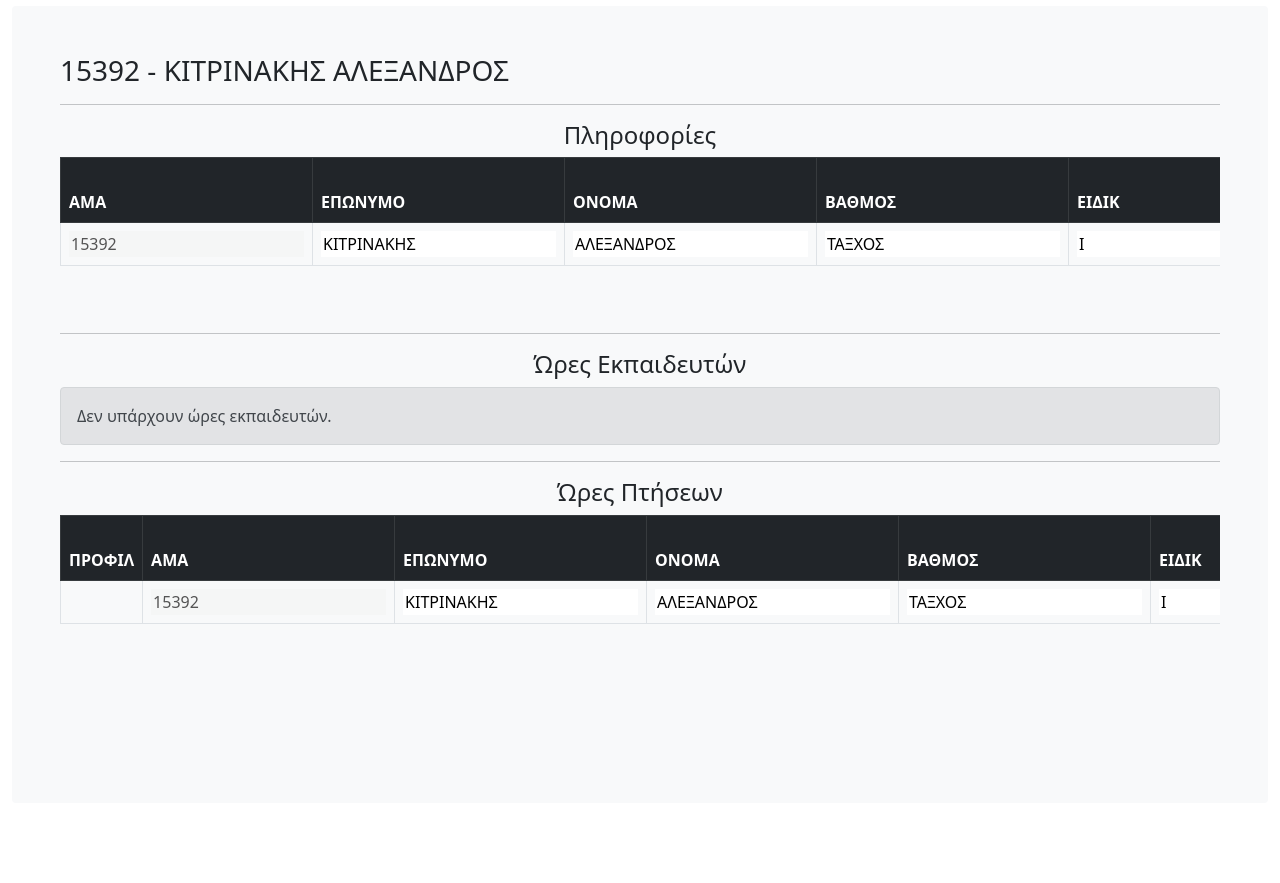
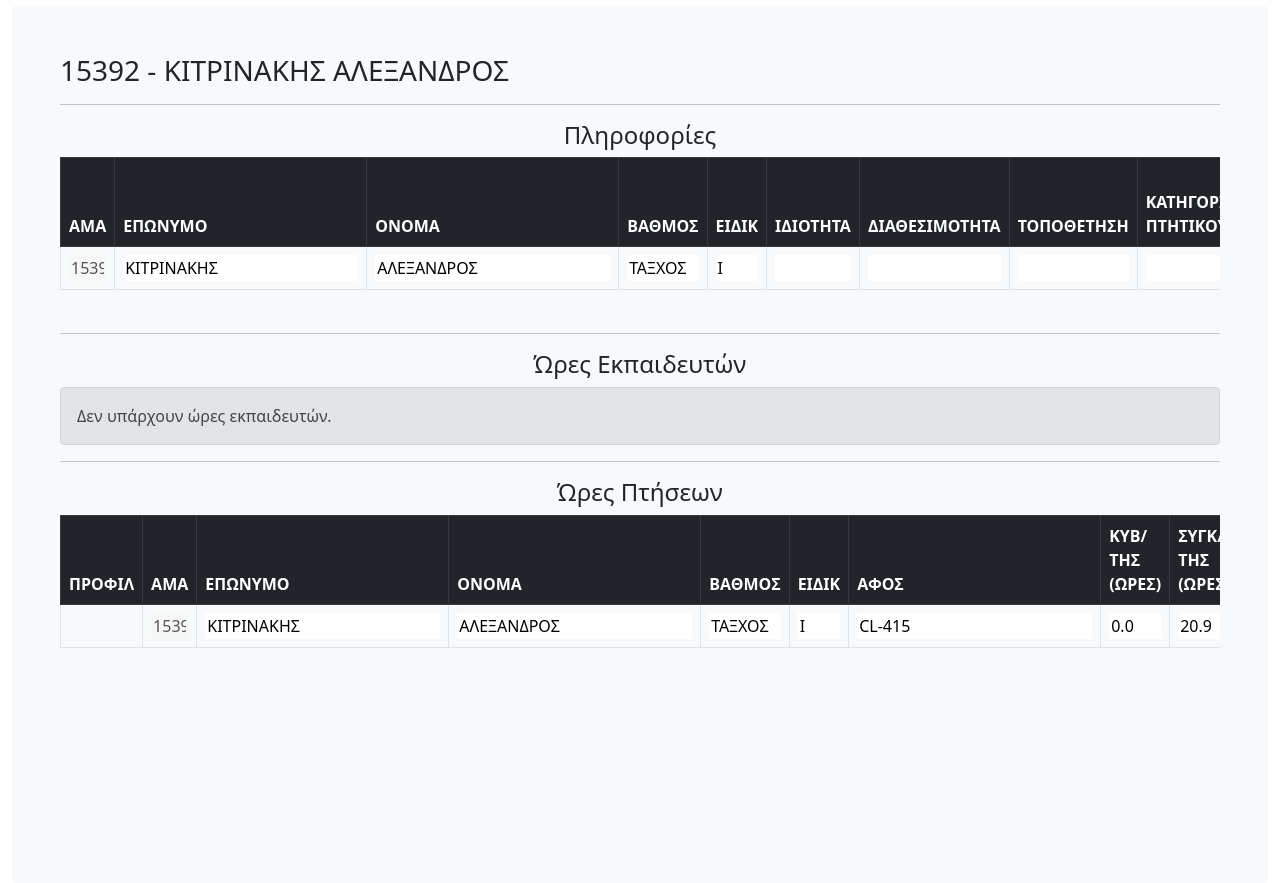
Before and after one commit to mCharatz/HAF-FlightOffice-AircraftManager, a Django app: page /profile/15392/ in a window 1280 px wide. Shown: the part 66-949 px from the top of the page. Before the commit the page ends 690 px from the top, so only its background shows below. Run offline with Django 3.2, Linux system fonts and the light colour scheme; data comes from the database, SQL or seed files in the repository; both versions use the stored data as it was after the commit; some libraries are stand-ins or nearby versions.

Commit message:
fix pilot page tables

```diff
--- a/HAF_113_Scheduler/core/templates/core/airman_profile.html
+++ b/HAF_113_Scheduler/core/templates/core/airman_profile.html
@@ -24,17 +24,17 @@
     </thead>
     <tbody >
         <tr>
-          <td><input type="text" id="asma" name="asma" value={{pilot.asma}} disabled></td>
+          <td><input style="width:100%" type="text" id="asma" name="asma" value={{pilot.asma}} disabled></td>
           <td><input type="text" id="lastname" name="lastname" value={{pilot.lastname}}></td>
           <td><input type="text" id="name" name="name" value={{pilot.firstname}}></td>
-          <td><input type="text" id="rank" name="rank" value={{pilot.rank}}></td>
-          <td><input type="text" id="eidikotita" name="eidikotita" value={{pilot.eidikotita}}></td>
-          <td><input type="text" id="idiotita" name="idiotita" value={{pilot.idiotita}}></td>
-          <td><input type="text" id="diathesimotita" name="diathesimotita" value={{pilot.availability}}></td>
-          <td><input type="text" id="topothetisi" name="topothetisi" value={{pilot.topothetisi}}></td>
-          <td><input type="text" id="katigoria_ptitikou" name="katigoria_ptitikou" value={{pilot.katigoria_ptitikou}}></td>
-          <td><input type="text" id="monada_ekdosis_ptitikou" name="monada_ekdosis_ptitikou" value={{pilot.monada_ekdosis_ptitikou}}></td>
-          <td><input type="text" id="geniko_synolo_oron" name="geniko_synolo_oron" value={{pilot.geniko_synolo_oron}}></td>
+          <td><input style="width:100%" type="text" id="rank" name="rank" value={{pilot.rank}}></td>
+          <td><input style="width:100%" type="text" id="eidikotita" name="eidikotita" value={{pilot.eidikotita}}></td>
+          <td><input style="width:100%" type="text" id="idiotita" name="idiotita" value={{pilot.idiotita}}></td>
+          <td><input style="width:100%" type="text" id="diathesimotita" name="diathesimotita" value={{pilot.availability}}></td>
+          <td><input style="width:100%" type="text" id="topothetisi" name="topothetisi" value={{pilot.topothetisi}}></td>
+          <td><input style="width:100%" type="text" id="katigoria_ptitikou" name="katigoria_ptitikou" value={{pilot.katigoria_ptitikou}}></td>
+          <td><input style="width:100%" type="text" id="monada_ekdosis_ptitikou" name="monada_ekdosis_ptitikou" value={{pilot.monada_ekdosis_ptitikou}}></td>
+          <td><input style="width:100%" type="text" id="geniko_synolo_oron" name="geniko_synolo_oron" value={{pilot.geniko_synolo_oron}}></td>
         </tr>
     </tbody>
   </table>
@@ -60,13 +60,13 @@
       {% for trainer in train_hours%}
         <tr>
           <td><a href={% url 'profile' trainer.airman.asma %}><i class="fa-solid fa-user"></i></a></td>
-          <td><input type="text" id="{{ trainer.airman.asma }}_asma" name="{{ trainer.airman.asma }}" value={{trainer.airman.asma}} disabled></td>
+          <td><input style="width:100%" type="text" id="{{ trainer.airman.asma }}_asma" name="{{ trainer.airman.asma }}" value={{trainer.airman.asma}} disabled></td>
           <td><input type="text" id="{{ trainer.airman.asma }}_lastname" name="{{ trainer.airman.lastname }}" value={{trainer.airman.lastname}}></td>
-          <td><input type="text" id="{{ trainer.airman.asma }}_rank" name="{{ trainer.airman.rank }}" value={{trainer.airman.rank}}></td>
-          <td><input type="text" id="{{ trainer.airman.asma }}_plane" name="{{ trainer.plane }}" value={{trainer.plane}}></td>
-          <td><input type="text" id="{{ trainer.airman.asma }}_hours" name="{{ trainer.hours }}" value={{trainer.hours}}></td>
-          <td><input type="text" id="{{ trainer.airman.asma }}_month" name="{{ trainer.month }}" value={{trainer.month}}></td>
-          <td><input type="text" id="{{ trainer.airman.asma }}_year" name="{{ trainer.year }}" value={{trainer.year}}></td>
+          <td><input style="width:100%" type="text" id="{{ trainer.airman.asma }}_rank" name="{{ trainer.airman.rank }}" value={{trainer.airman.rank}}></td>
+          <td><input style="width:100%"type="text" id="{{ trainer.airman.asma }}_plane" name="{{ trainer.plane }}" value={{trainer.plane}}></td>
+          <td><input style="width:100%" type="text" id="{{ trainer.airman.asma }}_hours" name="{{ trainer.hours }}" value={{trainer.hours}}></td>
+          <td><input style="width:100%" type="text" id="{{ trainer.airman.asma }}_month" name="{{ trainer.month }}" value={{trainer.month}}></td>
+          <td><input style="width:100%" type="text" id="{{ trainer.airman.asma }}_year" name="{{ trainer.year }}" value={{trainer.year}}></td>
         </tr>
       {% endfor %}
     </tbody>
@@ -107,22 +107,22 @@
       {% for pilot in flight_hours%}
         <tr>
           <td><a href={% url 'profile' pilot.airman.asma %}><i class="fa-solid fa-user"></i></a></td>
-          <td><input type="text" id="{{ pilot.airman.asma }}_asma" name="{{ pilot.airman.asma }}" value={{pilot.airman.asma}} disabled></td>
+          <td><input style="width:100%" type="text" id="{{ pilot.airman.asma }}_asma" name="{{ pilot.airman.asma }}" value={{pilot.airman.asma}} disabled></td>
           <td><input type="text" id="{{ pilot.airman.asma }}_lastname" name="{{ pilot.airman.lastname }}" value={{pilot.airman.lastname}}></td>
           <td><input type="text" id="{{ pilot.airman.asma }}_name" name="{{ pilot.airman.firstname }}" value={{pilot.airman.firstname}}></td>
-          <td><input type="text" id="{{ pilot.airman.asma }}_rank" name="{{ pilot.airman.rank }}" value={{pilot.airman.rank}}></td>
-          <td><input type="text" id="{{ pilot.airman.asma }}_spec" name="{{ pilot.airman.eidikotita }}" value={{pilot.airman.eidikotita}}></td>
+          <td><input style="width:100%" type="text" id="{{ pilot.airman.asma }}_rank" name="{{ pilot.airman.rank }}" value={{pilot.airman.rank}}></td>
+          <td><input style="width:100%" type="text" id="{{ pilot.airman.asma }}_spec" name="{{ pilot.airman.eidikotita }}" value={{pilot.airman.eidikotita}}></td>
           <td><input type="text" id="{{ pilot.airman.asma }}_plane" name="{{ pilot.plane }}" value={{pilot.plane}}></td>
-          <td><input type="text" id="{{ pilot.airman.asma }}_capthours" name="{{ pilot.capthours }}" value={{pilot.capthours}}></td>
-          <td><input type="text" id="{{ pilot.airman.asma }}_cocapthours" name="{{ pilot.cocapthours }}" value={{pilot.cocapthours}}></td>
-          <td><input type="text" id="{{ pilot.airman.asma }}_ifrhours" name="{{ pilot.ifrhours }}" value={{pilot.ifrhours}}></td>
-          <td><input type="text" id="{{ pilot.airman.asma }}_nighthours" name="{{ pilot.nighthours }}" value={{pilot.nighthours}}></td>
-          <td><input type="text" id="{{ pilot.airman.asma }}_nauthours" name="{{ pilot.nauthours }}" value={{pilot.nauthours}}></td>
-          <td><input type="text" id="{{ pilot.airman.asma }}_crewhours" name="{{ pilot.crewhours }}" value={{pilot.crewhours}}></td>
-          <td><input type="text" id="{{ pilot.airman.asma }}_category" name="{{ pilot.category }}" value={{pilot.category}}></td>
-          <td><input type="text" id="{{ pilot.airman.asma }}_unit" name="{{ pilot.unit }}" value={{pilot.unit}}></td>
+          <td><input style="width:100%" type="text" id="{{ pilot.airman.asma }}_capthours" name="{{ pilot.capthours }}" value={{pilot.capthours}}></td>
+          <td><input style="width:100%" type="text" id="{{ pilot.airman.asma }}_cocapthours" name="{{ pilot.cocapthours }}" value={{pilot.cocapthours}}></td>
+          <td><input style="width:100%" type="text" id="{{ pilot.airman.asma }}_ifrhours" name="{{ pilot.ifrhours }}" value={{pilot.ifrhours}}></td>
+          <td><input style="width:100%" type="text" id="{{ pilot.airman.asma }}_nighthours" name="{{ pilot.nighthours }}" value={{pilot.nighthours}}></td>
+          <td><input style="width:100%" type="text" id="{{ pilot.airman.asma }}_nauthours" name="{{ pilot.nauthours }}" value={{pilot.nauthours}}></td>
+          <td><input style="width:100%" type="text" id="{{ pilot.airman.asma }}_crewhours" name="{{ pilot.crewhours }}" value={{pilot.crewhours}}></td>
+          <td><input style="width:100%" type="text" id="{{ pilot.airman.asma }}_category" name="{{ pilot.category }}" value={{pilot.category}}></td>
+          <td><input style="width:100%" type="text" id="{{ pilot.airman.asma }}_unit" name="{{ pilot.unit }}" value={{pilot.unit}}></td>
           <td><input type="text" id="{{ pilot.airman.asma }}_month" name="{{ pilot.month }}" value={{pilot.month}}></td>
-          <td><input type="text" id="{{ pilot.airman.asma }}_year" name="{{ pilot.year }}" value={{pilot.year}}></td>
+          <td><input style="width:100%" type="text" id="{{ pilot.airman.asma }}_year" name="{{ pilot.year }}" value={{pilot.year}}></td>
         </tr>
       {% endfor %}
     </tbody>
--- a/HAF_113_Scheduler/static/css/navbar-top-fixed.css
+++ b/HAF_113_Scheduler/static/css/navbar-top-fixed.css
@@ -4,7 +4,7 @@ body {
 }
 
 .tableFixHead          { overflow: auto; height: 75vh; }
-.tableFixHeadSmall         { overflow: auto; height: 30vh; }
+.tableFixHeadSmall         { overflow: auto; height: 40vh; }
 .tableFixHeadTiny         { overflow: auto; height: 20vh; }
 
 .tableFixHead thead th { position: sticky; top: 0; z-index: 1; }
```
Also changed, not shown: HAF_113_Scheduler/core/templates/core/eisagogi_dedomenon/add_flight_hour.html (+6 -6 lines), HAF_113_Scheduler/db.sqlite3.
